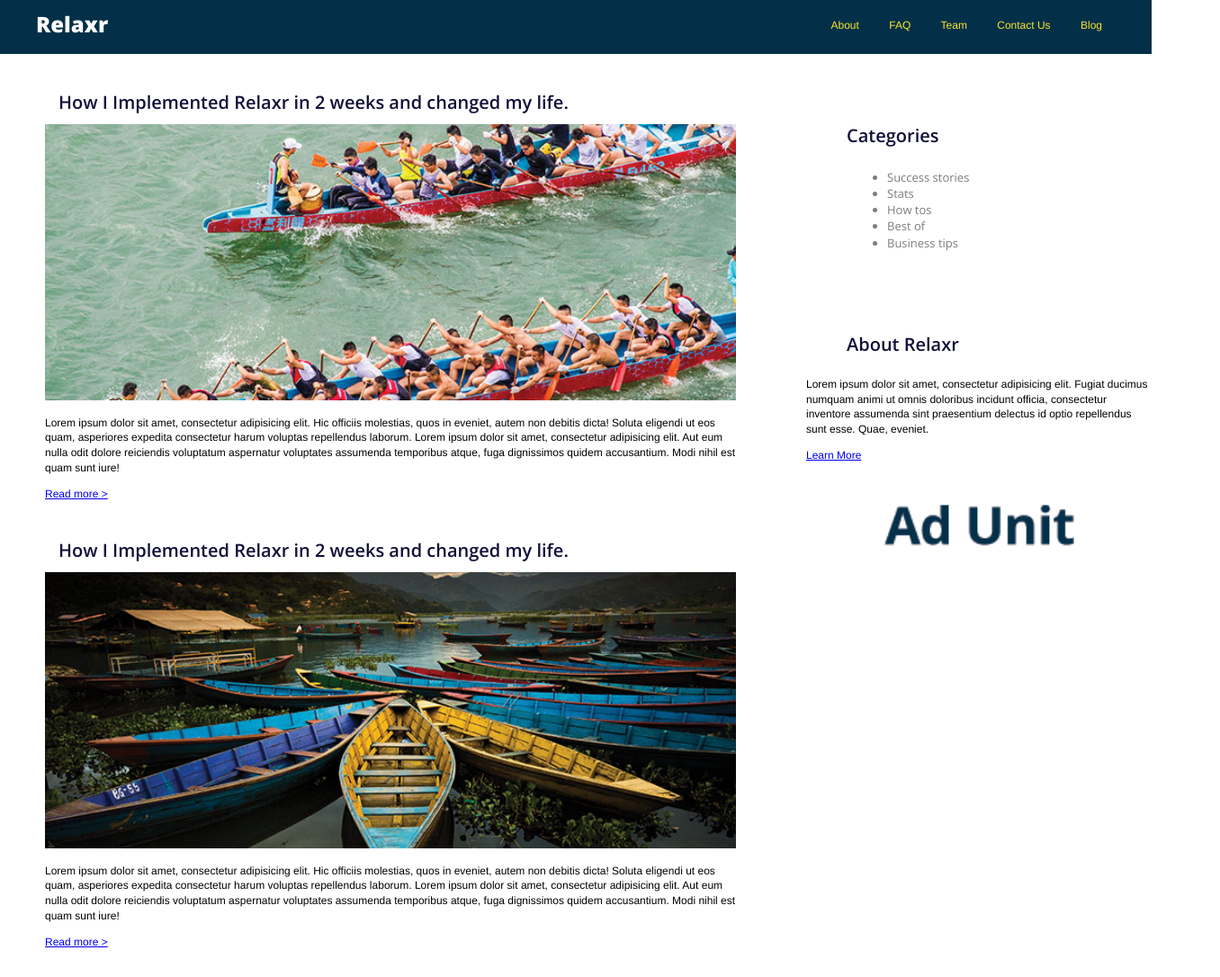
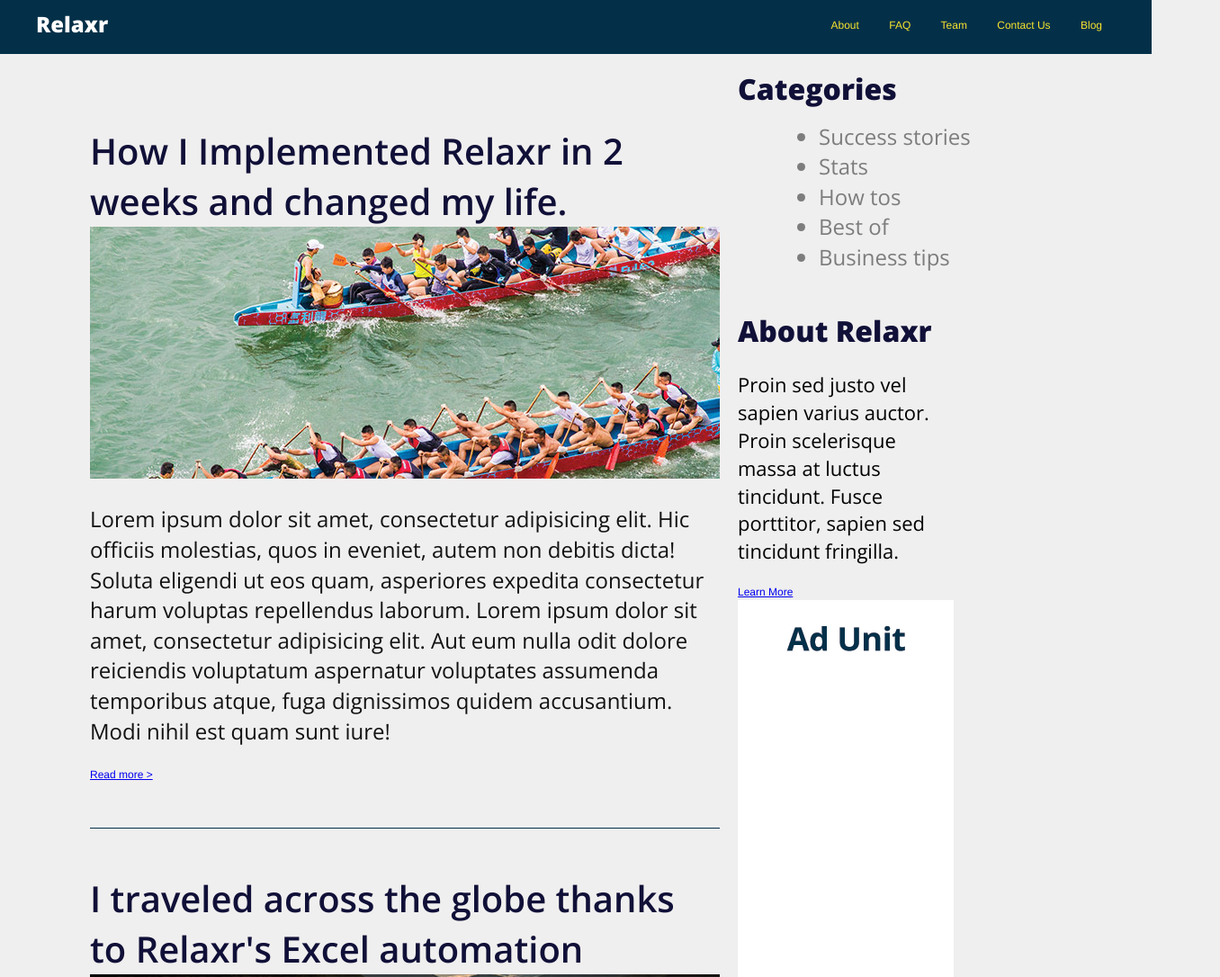
Before and after one commit to megganeturner/relaxr-landing-page, a plain HTML site: page blog.html in a window 1280 px wide. Shown: the top 1086 px of the page at 90% size, 1356 px wide, since content can reach past the window. Drawn offline with nearby package versions, Linux system fonts and the light colour scheme.

Commit message:
fix aside, add styling

```diff
--- a/blog.html
+++ b/blog.html
@@ -34,7 +34,7 @@
 				</div>
 
 				<div class="post">
-						<h3>How I Implemented Relaxr in 2 weeks and changed my life.</h3>
+						<h3>I traveled across the globe thanks to Relaxr's Excel automation</h3>
 						<img src="images/blog_photo2.jpg">
 						<p>Lorem ipsum dolor sit amet, consectetur adipisicing elit. Hic officiis molestias, quos in eveniet, autem non debitis dicta! Soluta eligendi ut eos quam, asperiores expedita consectetur harum voluptas repellendus laborum. Lorem ipsum dolor sit amet, consectetur adipisicing elit. Aut eum nulla odit dolore reiciendis voluptatum aspernatur voluptates assumenda temporibus atque, fuga dignissimos quidem accusantium. Modi nihil est quam sunt iure!</p>
 						<a href="#">Read more &gt;</a>
@@ -50,9 +50,9 @@
 					<li>Business tips</li>
 				</ul>
 				<h3>About Relaxr</h3>
-				<p>Lorem ipsum dolor sit amet, consectetur adipisicing elit. Fugiat ducimus numquam animi ut omnis doloribus incidunt officia, consectetur inventore assumenda sint praesentium delectus id optio repellendus sunt esse. Quae, eveniet.</p>
+				<p>Proin sed justo vel sapien varius auctor. Proin scelerisque massa at luctus tincidunt. Fusce porttitor, sapien sed tincidunt fringilla.</p>
 				<a href="#">Learn More</a>
-				<img src="images/ad-unit.png"
+				<img src="images/ad-unit.png">
 			</aside>
 
 			<div class="cta">
--- a/css/main.css
+++ b/css/main.css
@@ -54,8 +54,8 @@ body {
      background-size: cover;
 }
 
-body .blog {
-  background-color: #606161;
+.blog {
+  background-color: #f0efef;
   width: 100vw;
 }
 /******************************************
@@ -235,7 +235,7 @@ footer {
   color: #ffffff;
   margin: 0 auto;
 }
-footer img {
+footer .social img {
   height: 50px;
   padding: 15px;
 }
@@ -260,23 +260,57 @@ footer p {
 }
 
 
-
-.blog img {
-  width:100%;
-}
 .content {
   float: left;
-  width: 60%;
-  margin-left: 50px;
+  width: 700px;
+  margin: 80px 0 100px 100px;
 }
-aside {
-  width: 30%;
-  float: right;
-  margin-right: 0;
+.post img {
+  width:100%;
 }
 .post h3 {
   margin: 0;
+  font-size: 40px;
+  font-family: "Open Sans", sans-serif;
+  font-weight: 600;
+  padding: 0;
  }
+.post p {
+  color: #121212;
+  font-family: "Open Sans", sans-serif;
+  font-weight: 300;
+  font-size: 24px;
+}
+.post {
+  padding-bottom: 50px;
+  border-bottom: solid 1px #033048;
+}
+.post + .post {
+  padding-top: 50px;
+}
+aside {
+  width: 240px;
+  float: left;
+  margin-left: 20px;
+}
+aside p {
+  font-family: "Open Sans", sans-serif;
+  font-weight: 300;
+  font-size: 22px;
+}
+aside h3 {
+  font-family: "Open Sans", sans-serif;
+  font-weight: 800;
+  font-size: 32px;
+  padding: 0;
+  margin: 0;
+}
+aside li {
+  font-family: "Open Sans", sans-serif;
+  font-weight: 300;
+  font-size: 24px;
+}
+
 
 
 @media (max-width: 500px) {
```
